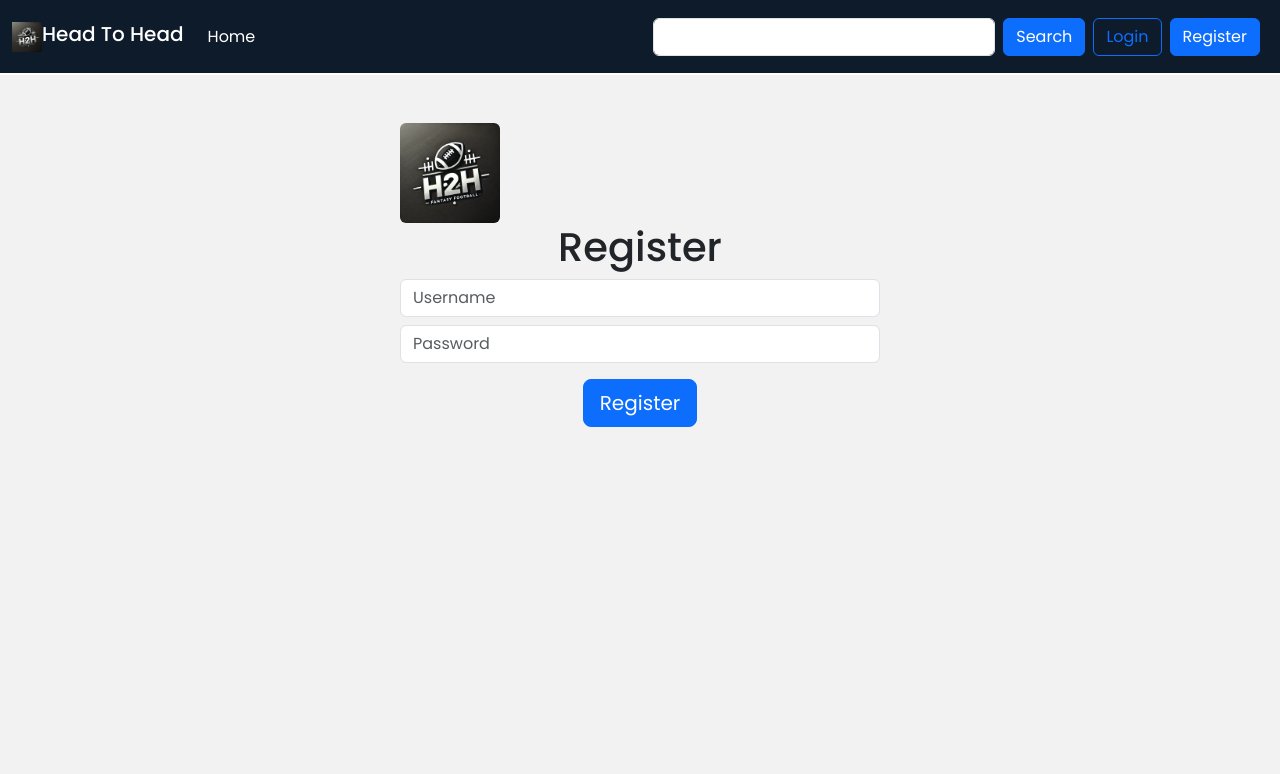
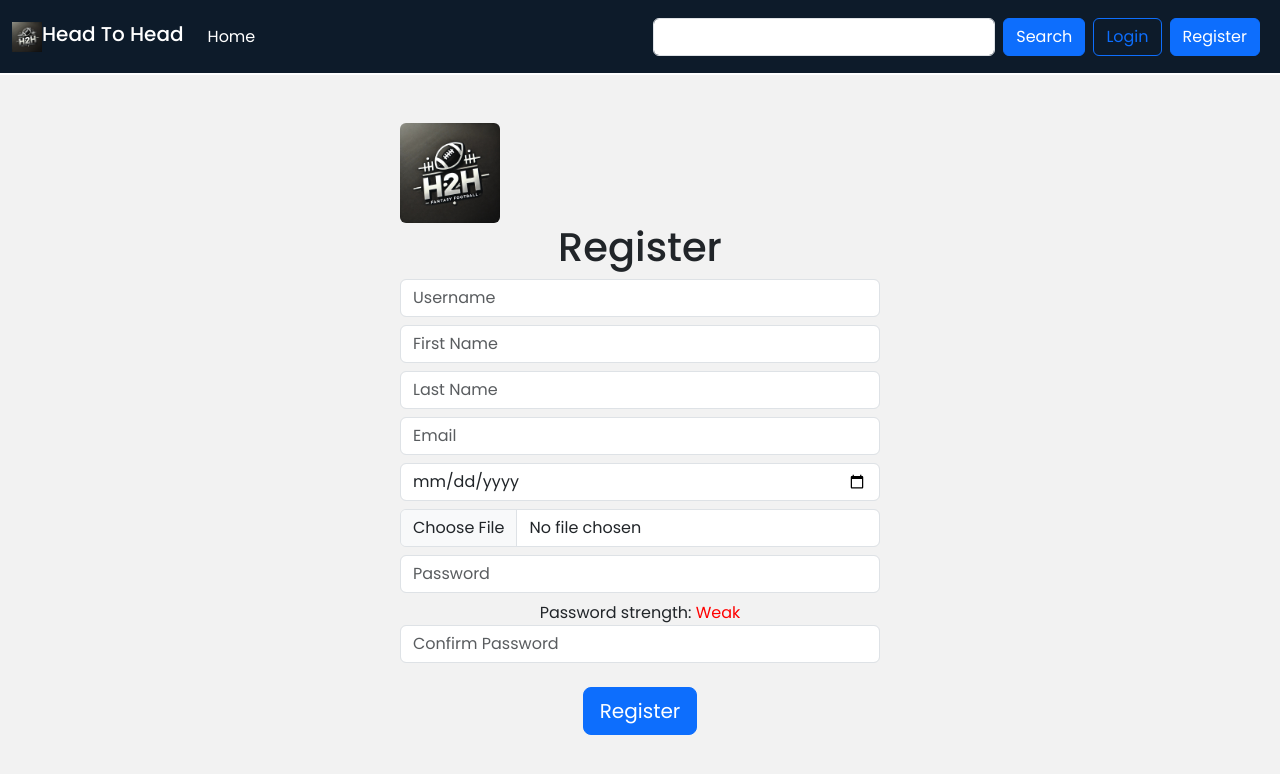
Before and after one commit to bmkinney6/H2H, a React (Vite) app: page /login in a window 1280 px wide. Both pictures are taken after a click on the button "Register". Shown: the top 774 px of the page. Built offline with nearby package versions, Linux system fonts and the light colour scheme.

Commit message:
User Profile page setup, register completed, ability to modify profile

```diff
--- a/src/Components/Form.tsx
+++ b/src/Components/Form.tsx
@@ -1,80 +1,36 @@
-// import { FormEvent, useState } from "react";
-// import api from "../api";
-// import { useNavigate } from "react-router-dom";
-// import { ACCESS_TOKEN, REFRESH_TOKEN } from "../constants";
-import "../Styles/Form.css";
-import "../Styles/Index.css";
-//
-// interface FormProps {
-//   route: string;
-//   method: string;
-// }
-//
-// function Form({ route, method }: FormProps) {
-//   const [username, setUsername] = useState("");
-//   const [password, setPassword] = useState("");
-//   const [loading, setLoading] = useState(null);
-//   const navigate = useNavigate();
-//
-//   const name = method === "login" ? "login" : "Register";
-//
-//   const handleSubmit = async (e: FormEvent) => {
-//     setLoading(true);
-//     e.preventDefault(); //prevents from submitting form
-//
-//     try {
-//       const res = await api.post(route, { username, password });
-//       if (method === "login") {
-//         localStorage.setItem(ACCESS_TOKEN, res.data.access);
-//         localStorage.setItem(REFRESH_TOKEN, res.data.refresh);
-//         navigate("/");
-//       } else {
-//         navigate("/login");
-//       }
-//     } catch (error) {
-//       alert(error);
-//     } finally {
-//       setLoading(false);
-//     }
-//   };
-//
-//   return (
-//     <form onSubmit={handleSubmit} className="form-container text-center">
-//       <img //replace with our logo!
-//         className="mt-5 rounded-2"
-//         src="src/assets/H2HLogo.jpg"
-//         width={100}
-//         height={100}
-//         alt="Logo"
-//       />
-//       <h1>{name}</h1>
-//       <input
-//         className="form-control mb-2"
-//         type="text"
-//         placeholder="Username"
-//         value={username}
-//         onChange={(e) => setUsername(e.target.value)}
-//       />
-//       <input
-//         className="form-control"
-//         type="password"
-//         placeholder="Password"
-//         value={password}
-//         onChange={(e) => setPassword(e.target.value)}
-//       />
-//       <button className="btn btn-lg btn-primary btn-block mt-3" type="submit">
-//         {name}
-//       </button>
-//     </form>
-//   );
-// }
-//
-// export default Form;
 import React, { useState, useContext, FormEvent } from "react";
 import { useNavigate } from "react-router-dom";
 import AuthContext from "./AuthContext"; // Adjust the import path as necessary
-import api from "../api"; // Adjust the import path as necessary
+import axios from "axios";
 import { ACCESS_TOKEN, REFRESH_TOKEN } from "../constants"; // Adjust the import path as necessary
+import "../Styles/Form.css";
+import "../Styles/Index.css";
+
+const passwordStrength = (password: string) => {
+  let strength = 0;
+  if (password.length >= 8) strength++;
+  if (/[A-Z]/.test(password)) strength++;
+  if (/[a-z]/.test(password)) strength++;
+  if (/[0-9]/.test(password)) strength++;
+  if (/[^A-Za-z0-9]/.test(password)) strength++;
+  return strength;
+};
+
+const strengthLabel = (strength: number) => {
+  switch (strength) {
+    case 0:
+    case 1:
+      return { label: "Weak", color: "red" };
+    case 2:
+    case 3:
+      return { label: "Moderate", color: "orange" };
+    case 4:
+    case 5:
+      return { label: "Strong", color: "green" };
+    default:
+      return { label: "", color: "" };
+  }
+};
 
 const LoginForm: React.FC<{ name: string; method: string; route: string }> = ({
   name,
@@ -82,17 +38,47 @@ const LoginForm: React.FC<{ name: string; method: string; route: string }> = ({
   route,
 }) => {
   const [username, setUsername] = useState<string>("");
+  const [firstname, setFirstname] = useState<string>("");
+  const [lastname, setLastname] = useState<string>("");
+  const [email, setEmail] = useState<string>("");
   const [password, setPassword] = useState<string>("");
+  const [confirmPassword, setConfirmPassword] = useState<string>("");
+  const [dob, setDob] = useState<string>("");
+  const [profilePicture, setProfilePicture] = useState<File | null>(null);
   const [loading, setLoading] = useState<boolean>(false);
   const { setIsLoggedIn } = useContext(AuthContext);
   const navigate = useNavigate();
-  name = method === "login" ? "login" : "Register";
+  name = method === "login" ? "Login" : "Register";
+
   const handleSubmit = async (e: FormEvent) => {
     setLoading(true);
     e.preventDefault(); // Prevents the form from submitting
 
+    if (password !== confirmPassword && method === "register") {
+      alert("Passwords do not match");
+      setLoading(false);
+      return;
+    }
+
+    const formData = new FormData();
+    formData.append("username", username);
+    if (method === "register") {
+      formData.append("first_name", firstname);
+      formData.append("last_name", lastname);
+      formData.append("email", email);
+      formData.append("dob", dob);
+      if (profilePicture) {
+        formData.append("profilePicture", profilePicture);
+      }
+    }
+    formData.append("password", password);
+
     try {
-      const res = await api.post(route, { username, password });
+      const res = await axios.post(route, formData, {
+        headers: {
+          "Content-Type": "multipart/form-data",
+        },
+      });
       if (method === "login") {
         localStorage.setItem(ACCESS_TOKEN, res.data.access);
         localStorage.setItem(REFRESH_TOKEN, res.data.refresh);
@@ -107,6 +93,9 @@ const LoginForm: React.FC<{ name: string; method: string; route: string }> = ({
       setLoading(false);
     }
   };
+
+  const strength = passwordStrength(password);
+  const { label, color } = strengthLabel(strength);
 
   return (
     <form onSubmit={handleSubmit} className="form-container text-center">
@@ -125,13 +114,64 @@ const LoginForm: React.FC<{ name: string; method: string; route: string }> = ({
         value={username}
         onChange={(e) => setUsername(e.target.value)}
       />
+      {method === "register" && (
+        <>
+          <input
+            className="form-control mb-2"
+            type="text"
+            placeholder="First Name"
+            value={firstname}
+            onChange={(e) => setFirstname(e.target.value)}
+          />
+          <input
+            className="form-control mb-2"
+            type="text"
+            placeholder="Last Name"
+            value={lastname}
+            onChange={(e) => setLastname(e.target.value)}
+          />
+          <input
+            className="form-control mb-2"
+            type="text"
+            placeholder="Email"
+            value={email}
+            onChange={(e) => setEmail(e.target.value)}
+          />
+          <input
+            className="form-control mb-2"
+            type="date"
+            placeholder="Date of Birth"
+            value={dob}
+            onChange={(e) => setDob(e.target.value)}
+          />
+          <input
+            className="form-control mb-2"
+            type="file"
+            onChange={(e) => setProfilePicture(e.target.files?.[0] || null)}
+          />
+        </>
+      )}
       <input
-        className="form-control"
+        className="form-control mb-2"
         type="password"
         placeholder="Password"
         value={password}
         onChange={(e) => setPassword(e.target.value)}
       />
+      {method === "register" && (
+        <>
+          <div>
+            Password strength: <span style={{ color }}>{label}</span>
+          </div>
+          <input
+            className="form-control mb-2"
+            type="password"
+            placeholder="Confirm Password"
+            value={confirmPassword}
+            onChange={(e) => setConfirmPassword(e.target.value)}
+          />
+        </>
+      )}
       <button
         className="btn btn-lg btn-primary btn-block mt-3"
         type="submit"
--- a/src/Components/NavBar.tsx
+++ b/src/Components/NavBar.tsx
@@ -15,6 +15,9 @@ function NavBar() {
 
   const handleDraftClick = () => {
     navigate("/draft");
+  };
+  const handleUserClick = () => {
+    navigate("/user");
   };
   return (
     <nav className="navbar fixed-top navbar-expand-sm navbar-dark">
@@ -100,6 +103,7 @@ function NavBar() {
               src="/ProfilePic.png"
               alt="Profile Icon"
               className="navbar-icon"
+              onClick={handleUserClick}
             />
           </div>
           <LogoutButton />
--- /dev/null
+++ b/src/Pages/User.tsx
@@ -0,0 +1,156 @@
+import React, { useState, useEffect, FormEvent } from "react";
+import axios from "axios";
+import { ACCESS_TOKEN } from "../constants"; // Adjust the import path as necessary
+
+interface User {
+  id: number;
+  username: string;
+  first_name: string;
+  last_name: string;
+  email: string;
+}
+
+interface Profile {
+  date_of_birth: string;
+  profile_picture: File | null;
+}
+const API_URL = import.meta.env.VITE_API_URL;
+
+const UserProfile: React.FC = () => {
+  const [user, setUser] = useState<User | null>(null);
+  const [profile, setProfile] = useState<Profile>({
+    date_of_birth: "",
+    profile_picture: null,
+  });
+  const [loading, setLoading] = useState<boolean>(true);
+  const [error, setError] = useState<string | null>(null);
+
+  useEffect(() => {
+    const fetchUserInfo = async () => {
+      try {
+        const res = await axios.get(`${API_URL}/api/user/info/`, {
+          headers: {
+            Authorization: `Bearer ${localStorage.getItem(ACCESS_TOKEN)}`,
+          },
+        });
+        setUser(res.data.user);
+        setProfile(
+          res.data.profile || { date_of_birth: "", profile_picture: null },
+        );
+      } catch {
+        setError("Failed to fetch user information");
+      } finally {
+        setLoading(false);
+      }
+    };
+
+    fetchUserInfo();
+  }, []);
+
+  const handleSubmit = async (e: FormEvent) => {
+    e.preventDefault();
+    setLoading(true);
+    try {
+      await axios.put(
+        `${API_URL}/api/user/update/`,
+        {
+          username: user?.username,
+          first_name: user?.first_name,
+          last_name: user?.last_name,
+          email: user?.email,
+          profile: {
+            date_of_birth: profile.date_of_birth,
+            profile_picture: profile.profile_picture,
+          },
+        },
+        {
+          headers: {
+            Authorization: `Bearer ${localStorage.getItem(ACCESS_TOKEN)}`,
+          },
+        },
+      );
+      alert("User information updated successfully");
+    } catch {
+      setError("Failed to update user information");
+    } finally {
+      setLoading(false);
+    }
+  };
+
+  if (loading) return <div>Loading...</div>;
+  if (error) return <div>{error}</div>;
+
+  return (
+    <div className="user-profile">
+      <h1>User Profile</h1>
+      <form onSubmit={handleSubmit}>
+        <div className="form-group">
+          <label>Username</label>
+          <input
+            type="text"
+            className="form-control"
+            value={user?.username || ""}
+            onChange={(e) => setUser({ ...user!, username: e.target.value })}
+            required
+          />
+        </div>
+        <div className="form-group">
+          <label>First Name</label>
+          <input
+            type="text"
+            className="form-control"
+            value={user?.first_name || ""}
+            onChange={(e) => setUser({ ...user!, first_name: e.target.value })}
+          />
+        </div>
+        <div className="form-group">
+          <label>Last Name</label>
+          <input
+            type="text"
+            className="form-control"
+            value={user?.last_name || ""}
+            onChange={(e) => setUser({ ...user!, last_name: e.target.value })}
+          />
+        </div>
+        <div className="form-group">
+          <label>Email</label>
+          <input
+            type="email"
+            className="form-control"
+            value={user?.email || ""}
+            onChange={(e) => setUser({ ...user!, email: e.target.value })}
+          />
+        </div>
+        <div className="form-group">
+          <label>Date of Birth</label>
+          <input
+            type="date"
+            className="form-control"
+            value={profile.date_of_birth}
+            onChange={(e) =>
+              setProfile({ ...profile, date_of_birth: e.target.value })
+            }
+          />
+        </div>
+        <div className="form-group">
+          <label>Profile Picture</label>
+          <input
+            type="file"
+            className="form-control"
+            onChange={(e) =>
+              setProfile({
+                ...profile,
+                profile_picture: e.target.files?.[0] || null,
+              })
+            }
+          />
+        </div>
+        <button type="submit" className="btn btn-primary" disabled={loading}>
+          {loading ? "Updating..." : "Update"}
+        </button>
+      </form>
+    </div>
+  );
+};
+
+export default UserProfile;
--- a/src/Pages/register.tsx
+++ b/src/Pages/register.tsx
@@ -1,5 +1,11 @@
-import Form from "../Components/Form";
+import LoginForm from "../Components/Form";
 
 export default function Register() {
-  return <Form route="api/user/register" method="register" />;
+  return (
+    <LoginForm
+      name="Register"
+      route="http://localhost:8000/api/user/register/"
+      method="register"
+    />
+  );
 }
```
Also changed, not shown: src/App.tsx (+10 -1 lines), src/Pages/login.tsx (+7 -1 lines).
